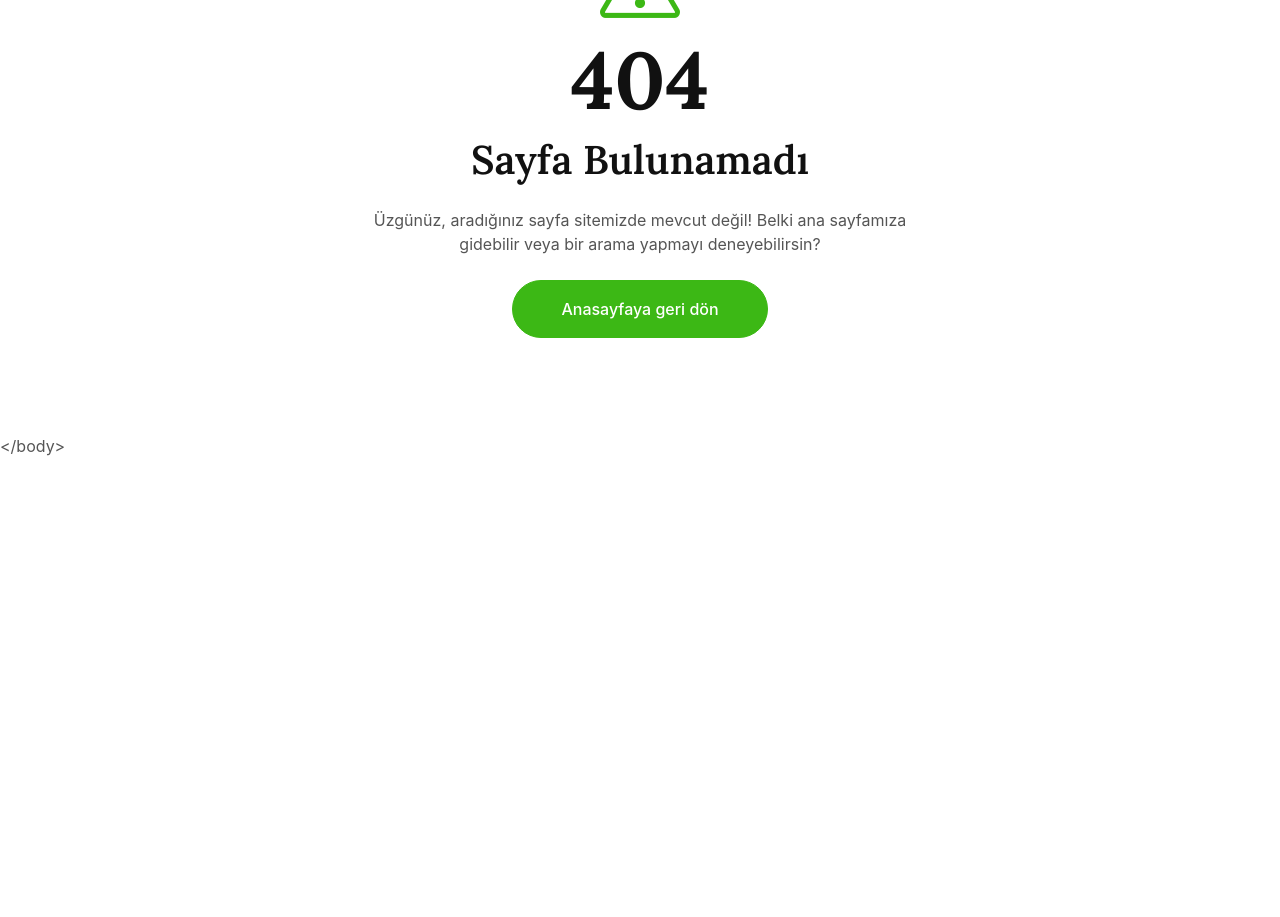
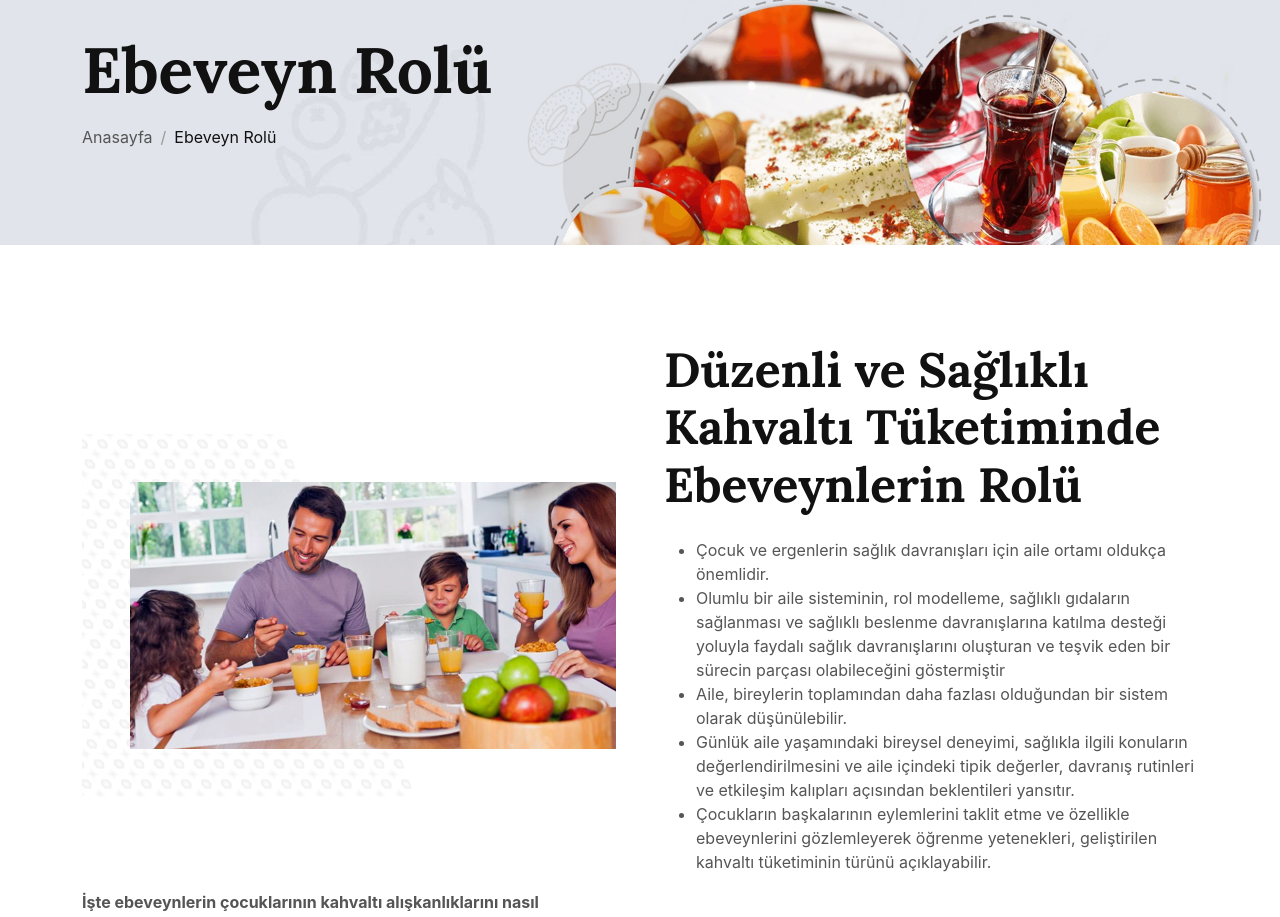
Before and after one commit to kburaky/pender, a React (Create React App) app: page /ebeveyn-rolu in a window 1280 px wide. Before the commit this address had no page. Shown: the part 160-1077 px from the top of the page. Before the commit the page ends 800 px from the top, so only its background shows below. Built offline with nearby package versions, Linux system fonts and the light colour scheme.

Commit message:
new file:   public/img/ebeveyn.jpg 	new file:   public/img/ebeveyn2.jpg 	modified:   src/App.js 	modified:   src/components/NavBar.jsx 	modified:   src/pages/ParentEducation.jsx

```diff
--- a/src/App.js
+++ b/src/App.js
@@ -29,7 +29,7 @@ function App() {
         <Route path="/hakkinda" element={<About/>} />
         <Route path="/kahvalti-besinleri" element={<BreakfastFoods/>} />
         <Route path="/model-bilesenleri" element={<ModelComponents/>} />
-        <Route path="/ebeveyn-egitim" element={<ParentEducation/>} />
+        <Route path="/ebeveyn-rolu" element={<ParentEducation/>} />
         <Route path="/etkinlikler" element={<Activities/>} />
         <Route path="/videolar" element={<Videos/>} />
         <Route path="/brosurler" element={<Brochures/>} />
--- a/src/components/NavBar.jsx
+++ b/src/components/NavBar.jsx
@@ -30,7 +30,7 @@ function NavBar() {
                     <a href="/" className="nav-item nav-link active">Anasayfa</a>
                     <a href="/hakkinda" className="nav-item nav-link">Hakkında</a>
                     <a href="/kahvalti-besinleri" className="nav-item nav-link">Kahvaltı Besinleri</a>
-                    <a href="/ebeveyn-egitim" className="nav-item nav-link">Ebeveyn Eğitim</a>
+                    <a href="/ebeveyn-rolu" className="nav-item nav-link">Ebeveyn Rolü</a>
                     <a href="/etkinlikler" className="nav-item nav-link">Etkinlikler</a>
                     <a href="/videolar" className="nav-item nav-link">Videolar</a>
                     <a href="/brosurler" className="nav-item nav-link">Broşürler</a>
--- a/src/pages/ParentEducation.jsx
+++ b/src/pages/ParentEducation.jsx
@@ -9,36 +9,60 @@ function ParentEducation() {
   return (
     <div>
       <NavBar />
-      <Breadcrumb page="Ebeveyn Eğitim" title="Ebeveyn Eğitim" />
+      <Breadcrumb page="Ebeveyn Rolü" title="Ebeveyn Rolü" />
 
       <div className="container-xxl py-5">
   <div className="container">
       <div className="row g-5 align-items-center">
           <div className="col-lg-6 wow fadeIn" data-wow-delay="0.1s">
-          <h1 className="display-5 mb-4">Sayfa Yapım Aşamasında...</h1>
+              <div className="about-img position-relative overflow-hidden p-5 pe-0">
+                  <img className="img-fluid w-100" src="img/ebeveyn.jpg" alt="Image"/>
+              </div>
+
           </div>
           <div className="col-lg-6 wow fadeIn" data-wow-delay="0.5s">
+            <h1 className="display-5 mb-4">Düzenli ve Sağlıklı Kahvaltı Tüketiminde Ebeveynlerin Rolü</h1>
+             <ul>
+             <li>Çocuk ve ergenlerin sağlık davranışları için aile ortamı oldukça önemlidir.</li>
+             <li>Olumlu bir aile sisteminin, rol modelleme, sağlıklı gıdaların sağlanması ve sağlıklı beslenme davranışlarına katılma desteği yoluyla faydalı sağlık davranışlarını oluşturan ve teşvik eden bir sürecin parçası olabileceğini göstermiştir </li>
+             <li>Aile, bireylerin toplamından daha fazlası olduğundan bir sistem olarak düşünülebilir. </li>
+             <li>Günlük aile yaşamındaki bireysel deneyimi, sağlıkla ilgili konuların değerlendirilmesini ve aile içindeki tipik değerler, davranış rutinleri ve etkileşim kalıpları açısından beklentileri yansıtır. </li>
+             <li>Çocukların başkalarının eylemlerini taklit etme ve özellikle ebeveynlerini gözlemleyerek öğrenme yetenekleri, geliştirilen kahvaltı tüketiminin türünü açıklayabilir. </li>
 
 
+              </ul>
 
           </div>
       </div>
 
       <div className="row g-5 align-items-center">
-                <div className="col-lg-6 wow fadeIn" data-wow-delay="0.1s">
+          <div className="col-lg-6 wow fadeIn" data-wow-delay="0.1s">
 
-                <p></p>
+            <p><b>İşte ebeveynlerin çocuklarının kahvaltı alışkanlıklarını nasıl geliştirebileceği üzerine bazı öneriler:</b></p>
+          <ol>
+            <li><b>Örnek Olarak Davranma:</b> Ebeveynlerin kendi sağlıklı beslenme alışkanlıkları, çocukları için etkili bir rol model oluşturabilir. Araştırmalar, ebeveynlerin yeme davranışlarının, çocukların yeme alışkanlıkları üzerinde doğrudan bir etkisi olduğunu göstermektedir. Ebeveynlerin yemesi için ödül verme, yiyecek kısıtlama durumları ve kuralcı – katı bir şekilde çocuk yetiştirme tarzı çocukların beslenme davranışlarıyla ilgilidir.</li>
+            <li><b>Kahvaltıyı Ailece Yapma:</b> Ortak yemek zamanları, çocukların sağlıklı beslenme alışkanlıkları kazanmalarına yardımcı olabilir. Ailece yapılan kahvaltılar, çocukların bu öğünü atlamamalarını sağlar ve aile içi bağları güçlendirir.
+              <ul>
+                <li>Ailesiyle birlikte kahvaltı yapan çocukların daha sağlıklı ve düzenli beslendiği, daha az zararlı besin tükettiği tükettiği görülmektedir.</li>
+              </ul>
+            </li>
+            <li><b>Çeşitli ve Dengeli Kahvaltı Sunumu:</b> Kahvaltının çeşitliliği, çocukların farklı besin gruplarından gereken besinleri almalarını sağlar. Meyve, sebzeler, tam tahıllar ve protein kaynakları dengeli bir kahvaltının temel unsurlarıdır.</li>
+            <li><b>Çocukların Hazırlık Sürecine Katılımı:</b> Çocukları kahvaltı hazırlama sürecine dahil etmek, yemeklere olan ilgilerini artırabilir ve sağlıklı beslenme konusunda bilinçlenmelerini sağlar. Bu, onların yemek tercihlerini ve yeme davranışlarını olumlu yönde etkiler.</li>
+            <li><b>Düzenli ve İdeal Zamanlarda Kahvaltı Yapılması:</b> Sabah kahvaltısının düzenli saatlerde yapılması, çocukların gün içindeki enerji seviyelerini ve konsantrasyonlarını artırır. Ayrıca, metabolizmanın düzenli çalışmasına katkıda bulunur.</li>
+            <li><b>Kahvaltının Atlamaması:</b> Özellikle okul çağındaki çocuklar için kahvaltı çok önemlidir. Kahvaltı, çocukların gün içindeki öğrenme ve fiziksel aktiviteler için gerekli olan enerjiyi sağlar. Ebeveynlerin bazen zamanlarının olmaması bazen de kolaylarına geldiği için evde kahvaltı ya da beslenme çantası hazırlamayıp çocuklarının dışardan beslenmelerine göz yummaları,</li>
+          </ol>
+          <p>Bu stratejiler, ebeveynlerin çocuklarını sağlıklı beslenme yönünde teşvik etmeleri ve onlara destek olmaları için kritik öneme sahiptir. Ebeveynler bu yöntemlerle çocuklarının sağlıklı büyümelerine önemli katkılarda bulunabilirler.</p>
 
 
+          </div>
+          <div className="col-lg-6 wow fadeIn" data-wow-delay="0.5s">
+              <div className="about-img position-relative overflow-hidden p-5 pe-0">
+                  <img className="img-fluid w-100" src="img/ebeveyn2.jpg" alt="Image"/>
+              </div>
 
 
-                </div>
-                <div className="col-lg-6 wow fadeIn" data-wow-delay="0.5s">
-
-
-
-                </div>
-            </div>
+          </div>
+      </div>
 
 
 
```
Also changed, not shown: public/img/ebeveyn.jpg (added), public/img/ebeveyn2.jpg (added).
